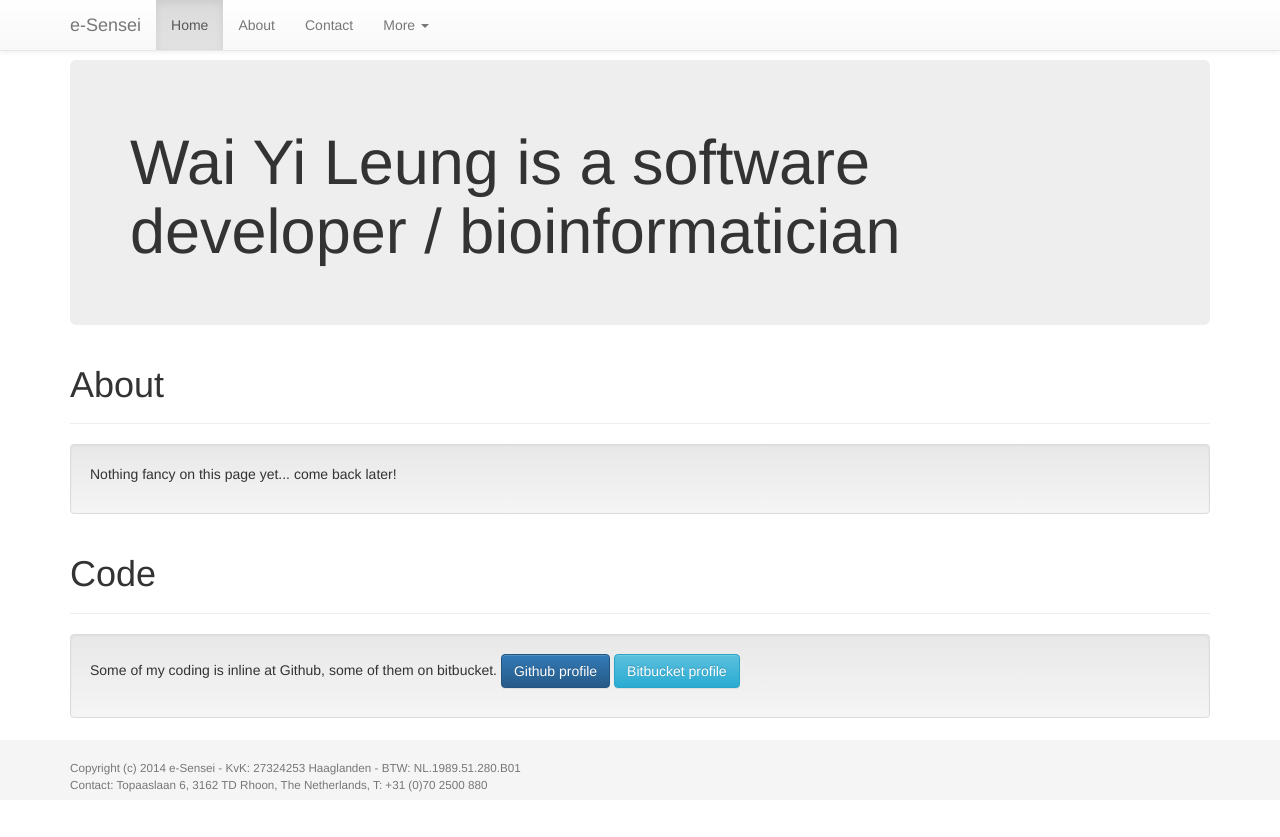
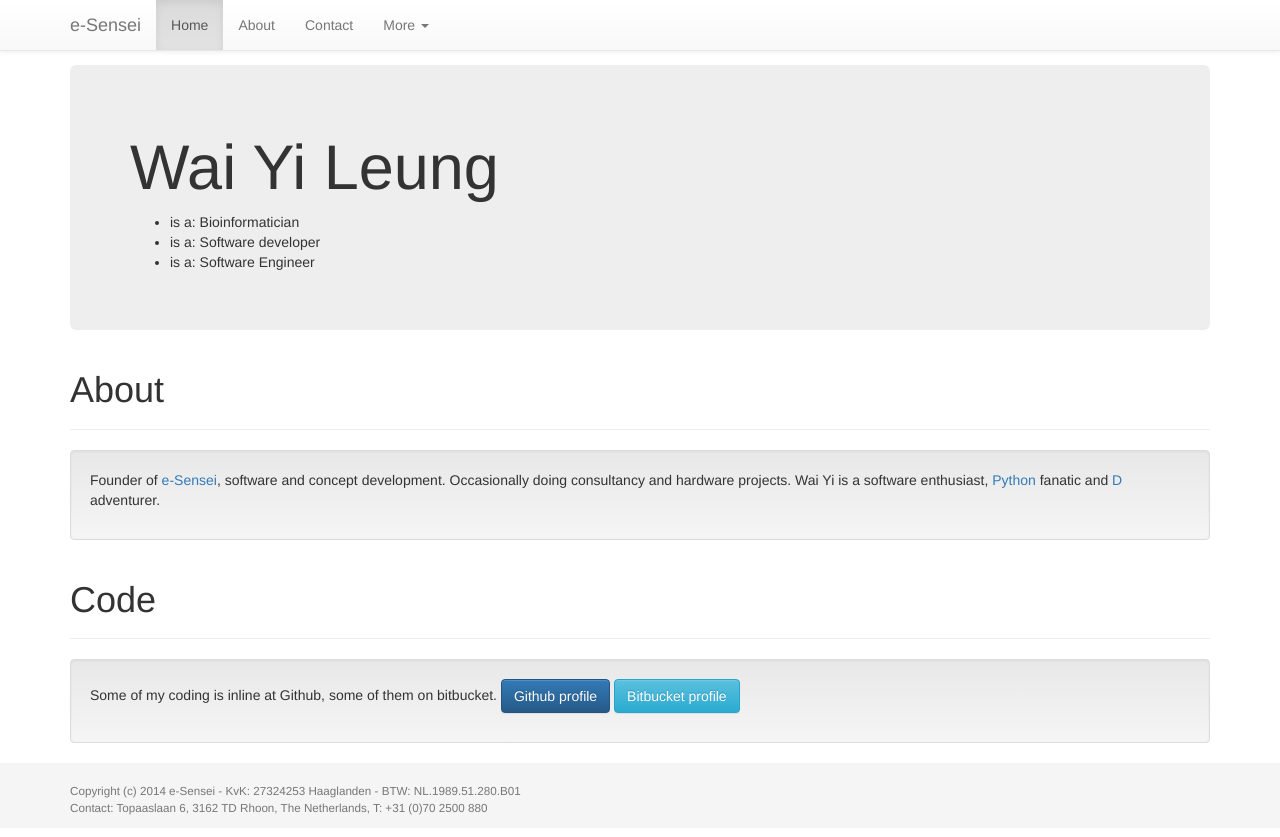
Before and after one commit to wyleung/wyleung.github.io, a plain HTML site: page index.html in a window 1280 px wide. Before the commit the page ends 813 px from the top, so only its background shows below. Drawn offline with nearby package versions, Linux system fonts and the light colour scheme.

Commit message:
Links to projects and more about me

```diff
--- a/index.html
+++ b/index.html
@@ -42,19 +42,19 @@
     }
     body {
       /* Margin bottom by footer height */
-      margin-bottom: 60px;
+      margin-bottom: 65px;
     }
     #footer {
       position: absolute;
       bottom: 0;
       width: 100%;
       /* Set the fixed height of the footer here */
-      height: 60px;
+      height: 65px;
       background-color: #f5f5f5;
     }
 
     body > .container {
-      padding: 60px 15px 0;
+      padding: 65px 15px 0;
     }
     .container .text-muted {
       margin: 20px 0;
@@ -113,7 +113,12 @@
 
         <!-- Main component for a primary marketing message or call to action -->
         <div class="jumbotron">
-            <h1>Wai Yi Leung is a software developer / bioinformatician</h1>
+            <h1>Wai Yi Leung</h1>
+            <ul>
+                <li> is a: Bioinformatician</li>
+                <li> is a: Software developer</li>
+                <li> is a: Software Engineer</li>
+            </ul>
         </div>
 
         <div class="page-header">
@@ -121,7 +126,11 @@
         </div>
         <div class="well">
         <p>
-            Nothing fancy on this page yet... come back later!
+            Founder of <a href="http://www.e-sensei.nl/">e-Sensei</a>, software and concept development.
+            Occasionally doing consultancy and hardware projects. Wai Yi is
+            a software enthusiast, <a href="https://www.python.org/"
+            target="_blank">Python</a> fanatic and <a href="http://dlang.org/"
+            target="_blank">D</a> adventurer.
         </p>
         </div>
         <div class="page-header">
```
